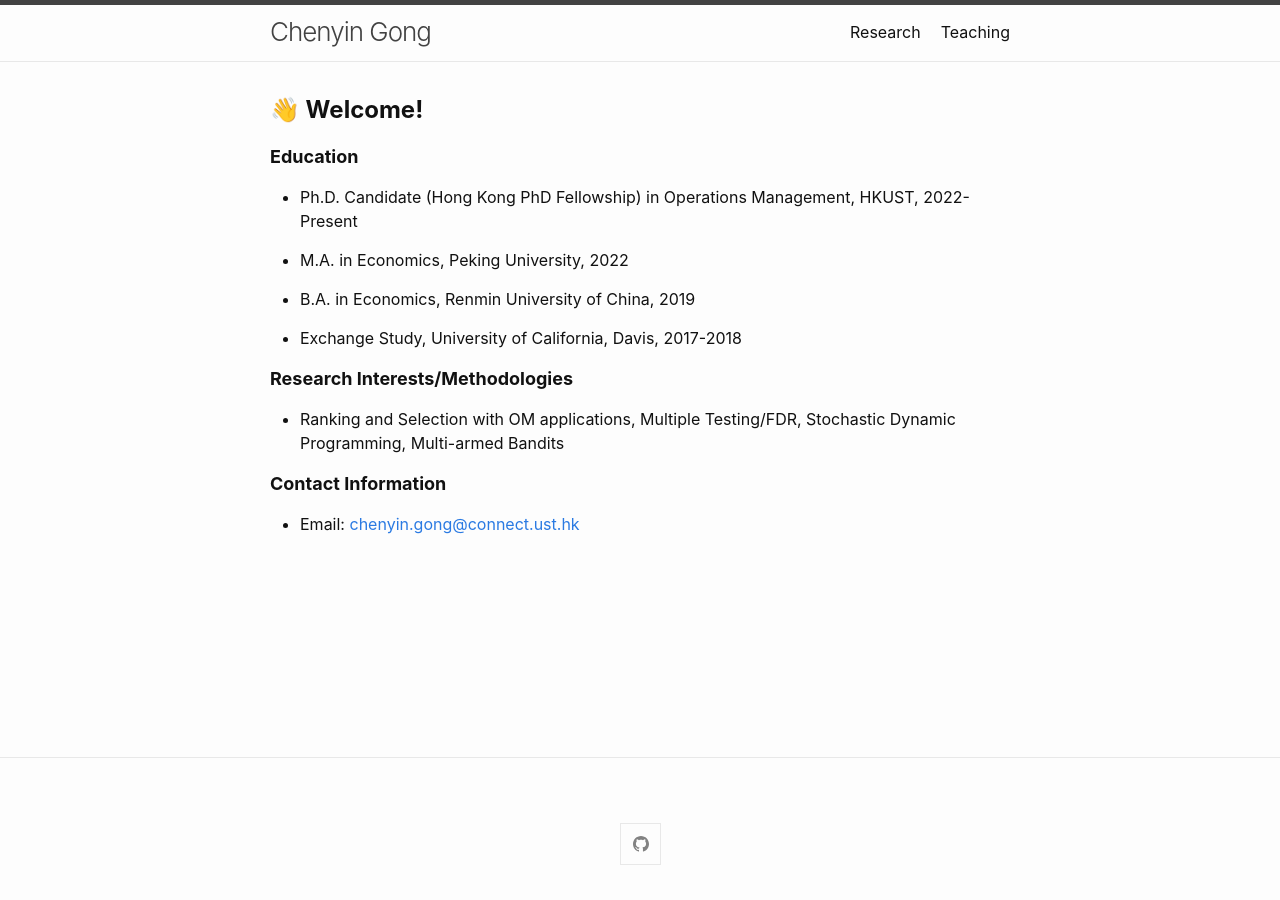
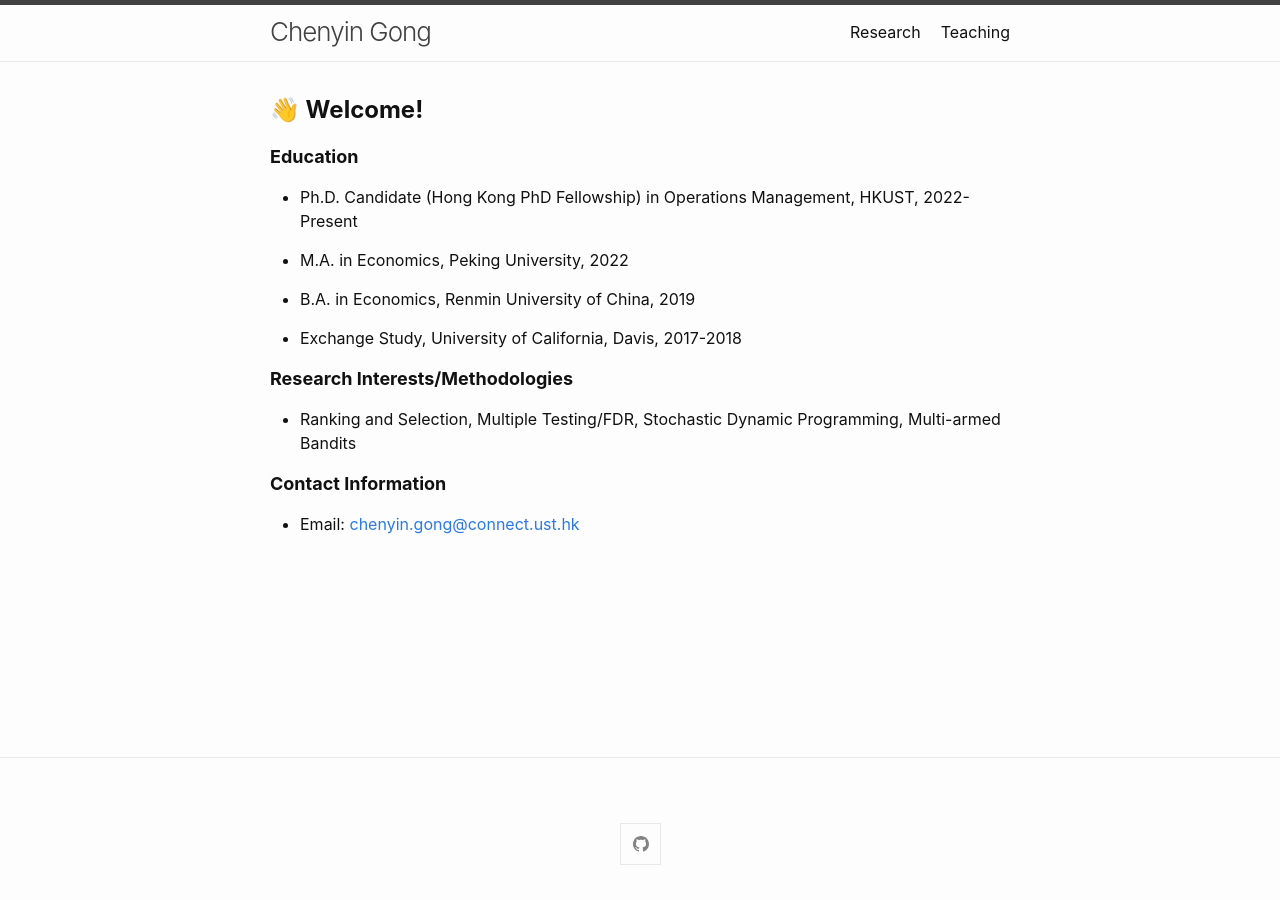
Before and after one commit to chenyingong/chenyingong.github.io, a Jekyll site: the page built from index.md, in a window 1280 px wide. Built offline with Jekyll 4.4.1, drawn with Linux system fonts in a browser that asks for light colours; emoji names are drawn with the system emoji font.

Commit message:
info updates

```diff
--- a/index.md
+++ b/index.md
@@ -21,7 +21,7 @@ layout: home
 
 **<font size=4>Research Interests/Methodologies</font>**
 
-* Ranking and Selection with OM applications, Multiple Testing/FDR, Stochastic Dynamic Programming, Multi-armed Bandits
+* Ranking and Selection, Multiple Testing/FDR, Stochastic Dynamic Programming, Multi-armed Bandits
 
 **<font size=4>Contact Information</font>**
 
```
